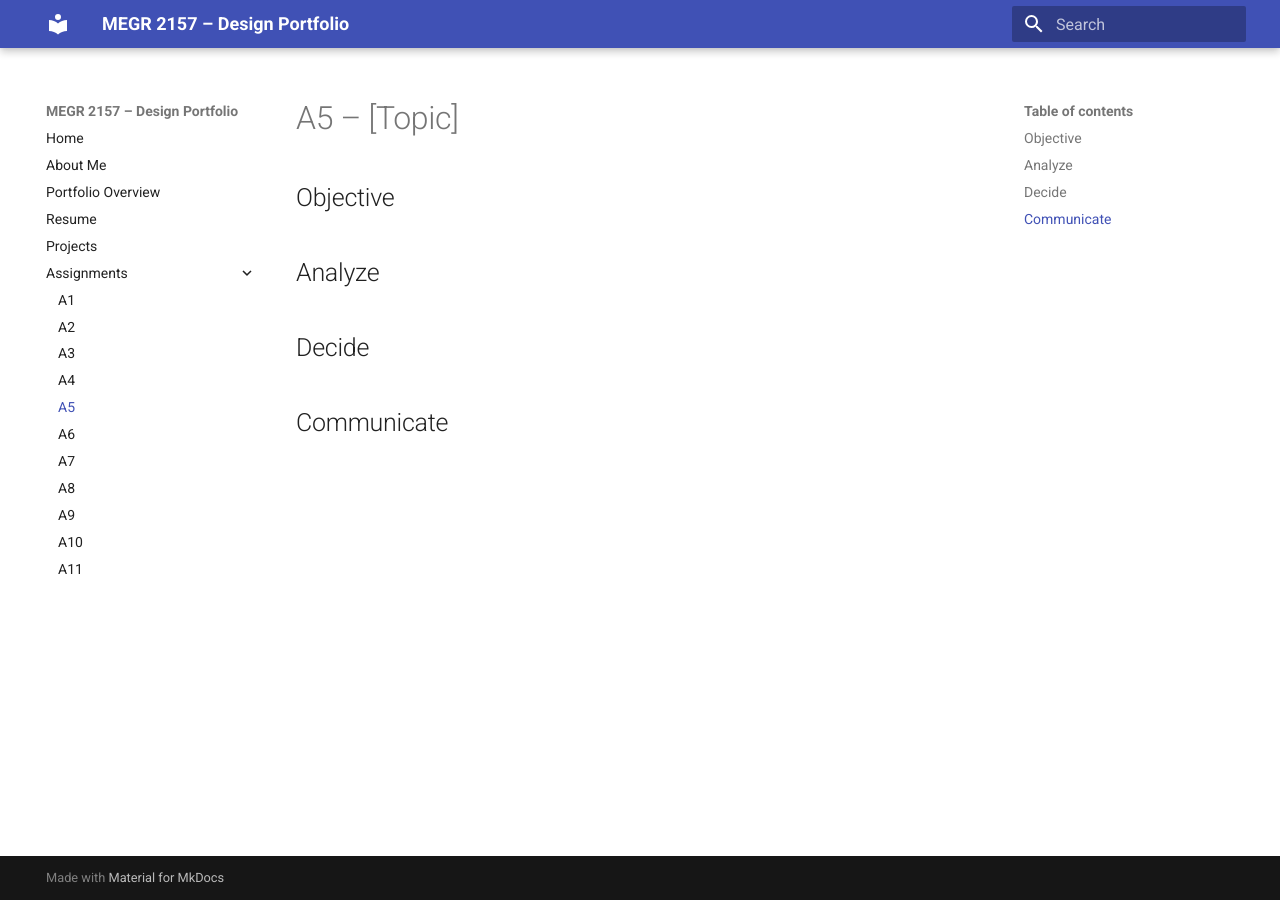
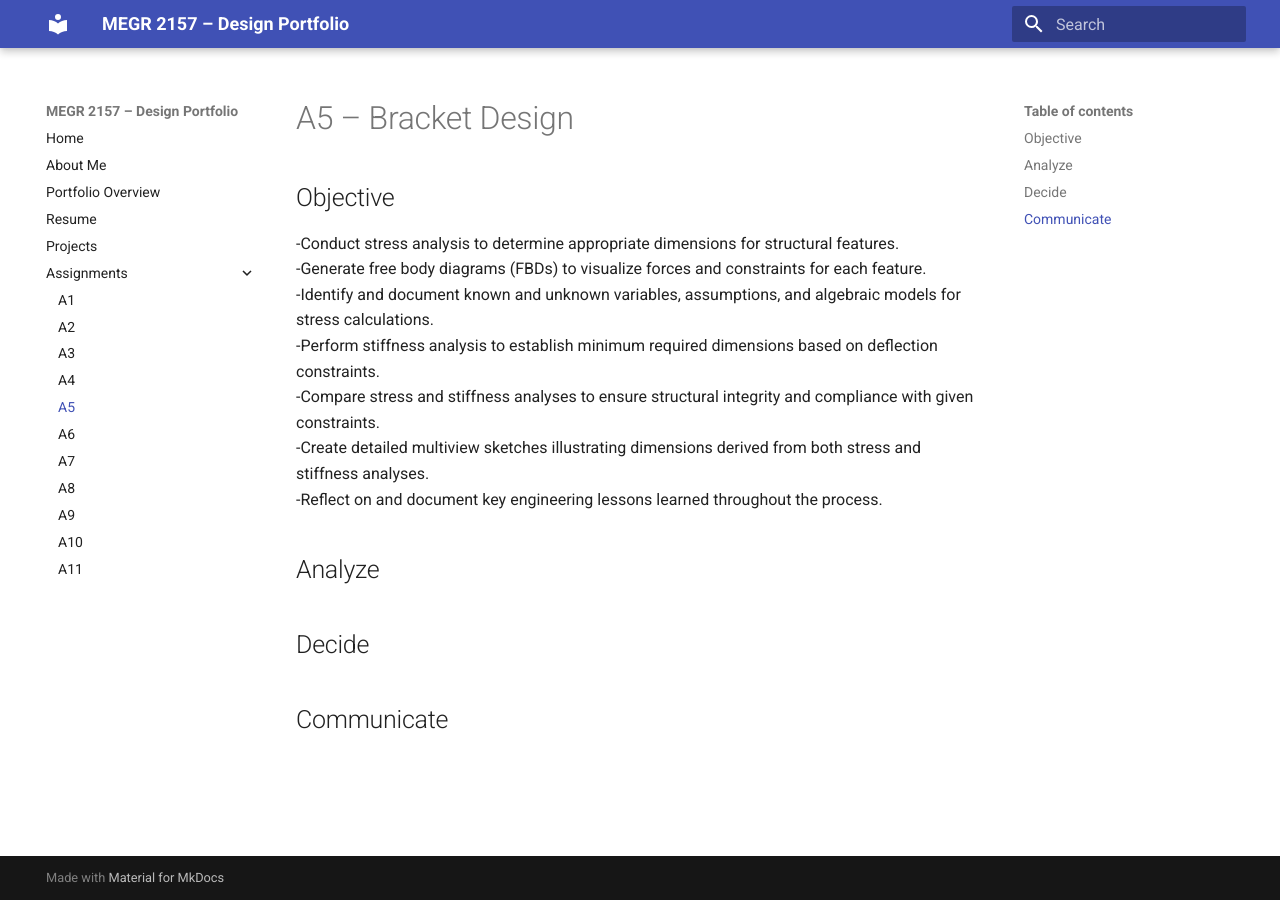
Before and after one commit to jwelch37/megr2156-portfolio, an MkDocs documentation site: the page built from docs/assignments/A05/index.md, in a window 1280 px wide. Built offline with MkDocs 1.6.1 and Material for MkDocs 9.7.7, drawn with Linux system fonts in a browser that asks for light colours.

Commit message:
Update index.md

```diff
--- a/docs/assignments/A05/index.md
+++ b/docs/assignments/A05/index.md
@@ -1,7 +1,14 @@
-# A5 – [Topic]
+# A5 – Bracket Design
 
 ## Objective
 
+-Conduct stress analysis to determine appropriate dimensions for structural features.
+-Generate free body diagrams (FBDs) to visualize forces and constraints for each feature.
+-Identify and document known and unknown variables, assumptions, and algebraic models for stress calculations.
+-Perform stiffness analysis to establish minimum required dimensions based on deflection constraints.
+-Compare stress and stiffness analyses to ensure structural integrity and compliance with given constraints.
+-Create detailed multiview sketches illustrating dimensions derived from both stress and stiffness analyses.
+-Reflect on and document key engineering lessons learned throughout the process.
 
 ## Analyze
 
```
